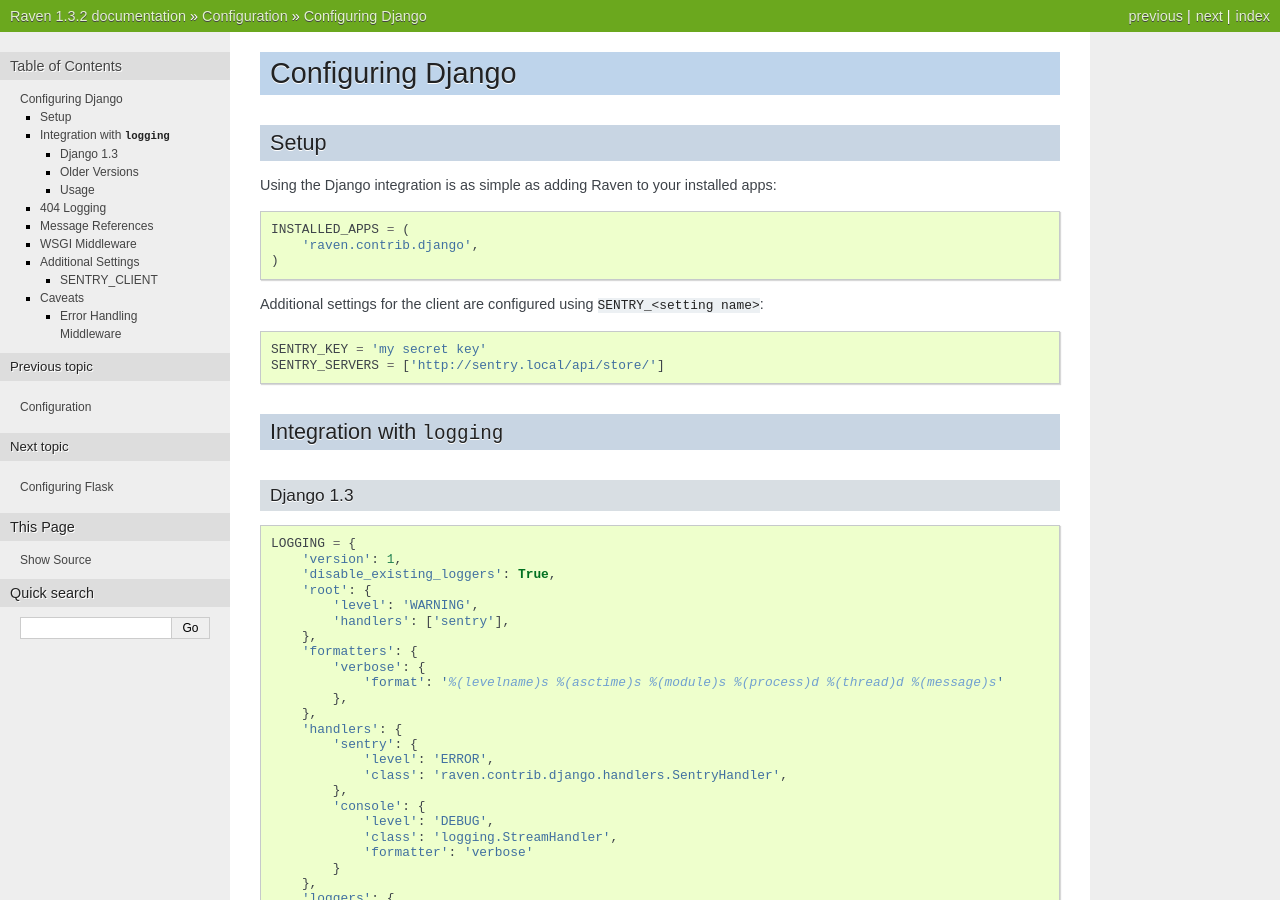
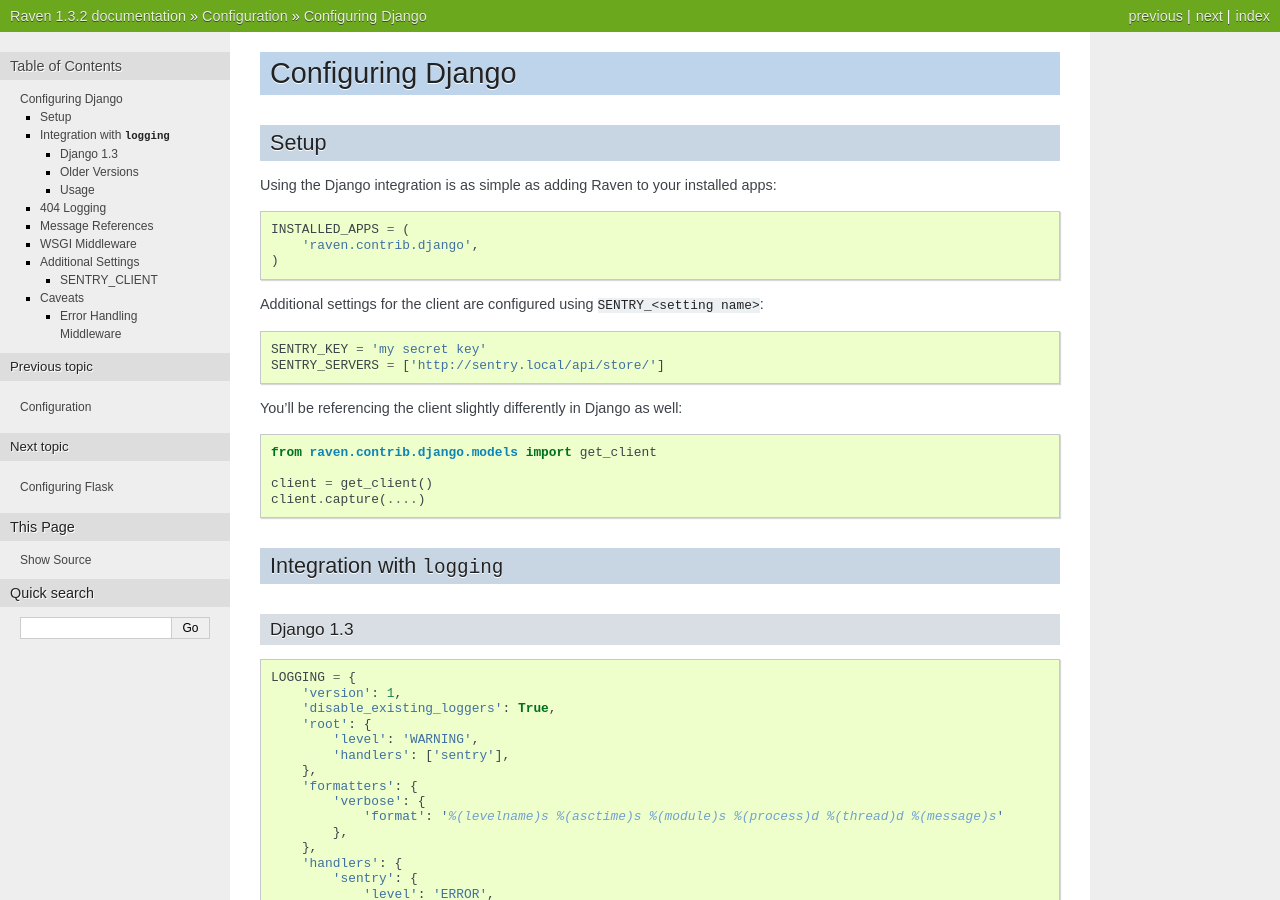
Before and after one commit to JohnFredok/apm-agent-python, a Sphinx documentation site: the page built from docs/config/django.rst, in a window 1280 px wide and 900 px high. Built offline with Sphinx 7.4.7, drawn with Linux system fonts in a browser that asks for light colours; pages that are not in the unit, such as notebooks, are missing from menus.

Commit message:
Show how to use Django client in docs

```diff
--- a/docs/config/django.rst
+++ b/docs/config/django.rst
@@ -14,6 +14,13 @@
 
     SENTRY_KEY = 'my secret key'
     SENTRY_SERVERS = ['http://sentry.local/api/store/']
+
+You'll be referencing the client slightly differently in Django as well::
+
+    from raven.contrib.django.models import get_client
+
+    client = get_client()
+    client.capture(....)
 
 Integration with ``logging``
 ----------------------------
```
